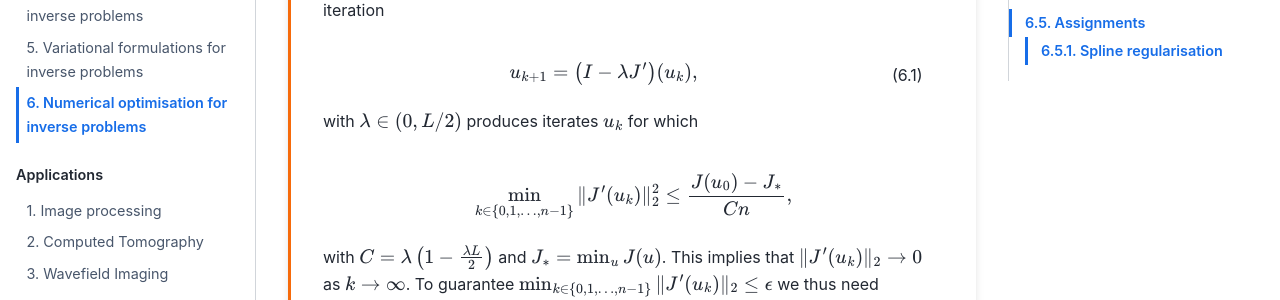
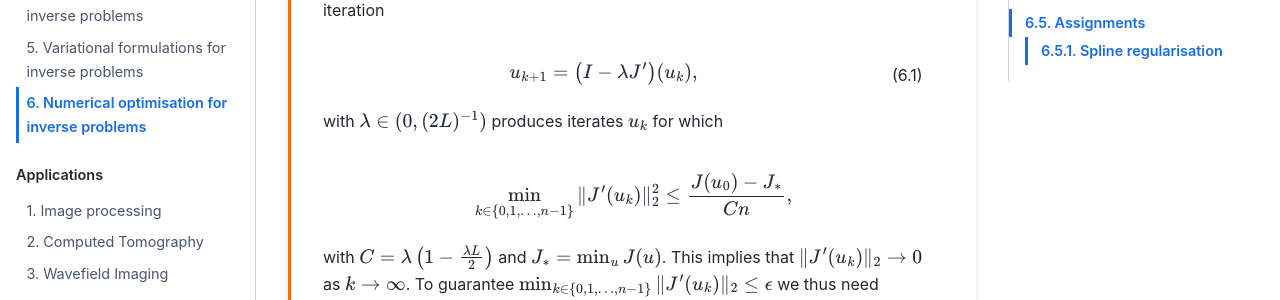
Before and after one commit to TristanvanLeeuwen/IP_and_Im_Lectures, a Jupyter Book: the page built from numerical_optimisation.md, in a window 1280 px wide and 900 px high, scrolled down 1153 px. Shown: the part 150-450 px from the top of the window. Built offline with Jupyter Book 1.0.4 settings and Sphinx 7.4.7 and the Sphinx Book theme 1.1.4, drawn with Linux system fonts in a browser that asks for light colours; cross-references to code outside the pages are shown as plain code.

Commit message:
Update numerical_optimisation.md

````diff
--- a/numerical_optimisation.md
+++ b/numerical_optimisation.md
@@ -53,7 +53,7 @@ Let $J:\mathbb{R}^n\rightarrow \mathbb{R}$ be a smooth, Lipschitz-continuos func
 u_{k+1} = \left(I - \lambda J'\right)(u_k),
 ```
 
-with $\lambda \in (0,L/2)$ produces iterates $u_k$ for which
+with $\lambda \in (0,(2L)^{-1})$ produces iterates $u_k$ for which
 
 $$\min_{k\in \{0,1,\ldots, n-1\}} \|J'(u_k)\|_2^2 \leq \frac{J(u_0) - J_*}{C n},$$
 
````
